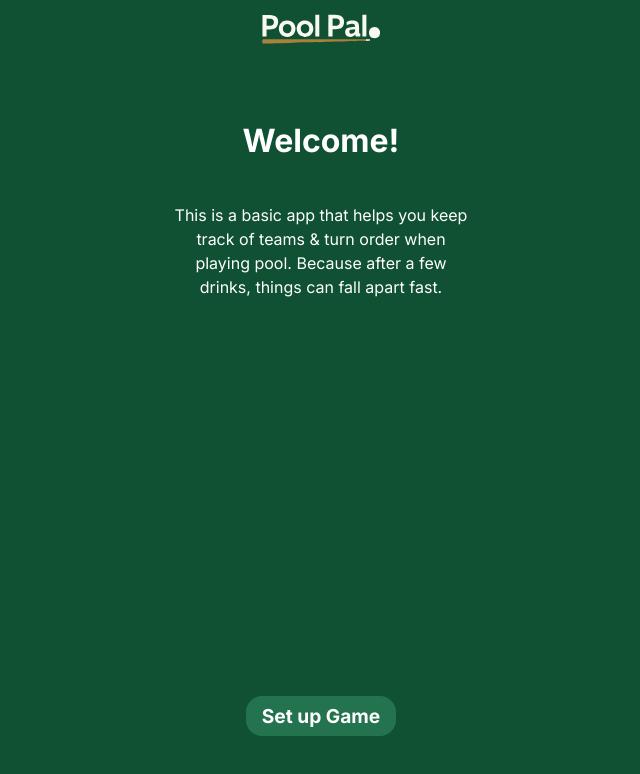
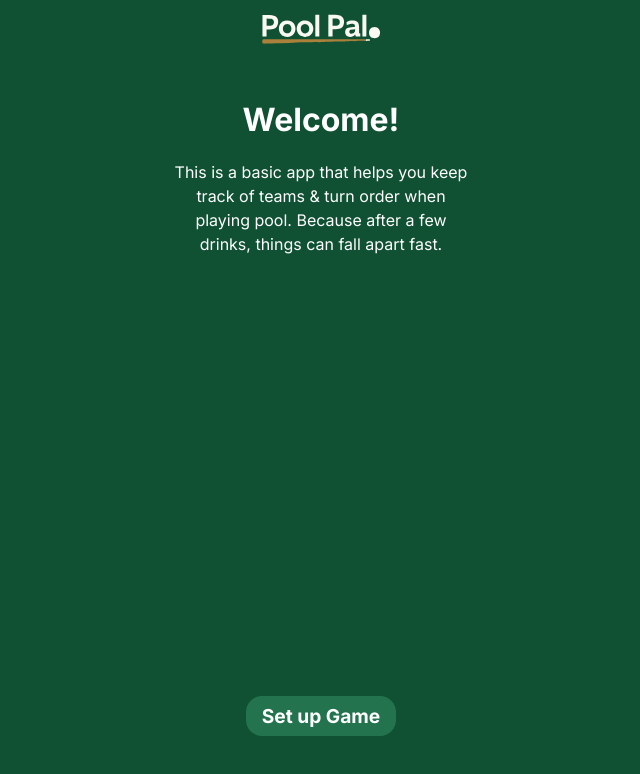
Before and after one commit to JoshSilveous/pool-pal-pwa, a React (Vite) app: page / in a window 1280 px wide. Shown: the top 774 px of the page, without its empty margins (319-959 px from the left). Built offline with nearby package versions, Linux system fonts and the light colour scheme.

Commit message:
updated styles

```diff
--- a/src/index.scss
+++ b/src/index.scss
@@ -8,6 +8,9 @@ body {
 	--font-color: white;
 }
 
+h1 {
+	margin: 0;
+}
 :root {
 	font-family: 'Inter', sans-serif;
 	line-height: 1.5;
--- a/src/pages/GamePage/GamePage.module.scss
+++ b/src/pages/GamePage/GamePage.module.scss
@@ -2,6 +2,7 @@
 	display: flex;
 	flex-direction: column;
 	height: 100%;
+
 	table {
 		width: 100%;
 		table-layout: fixed; // ← let explicit widths win
```
